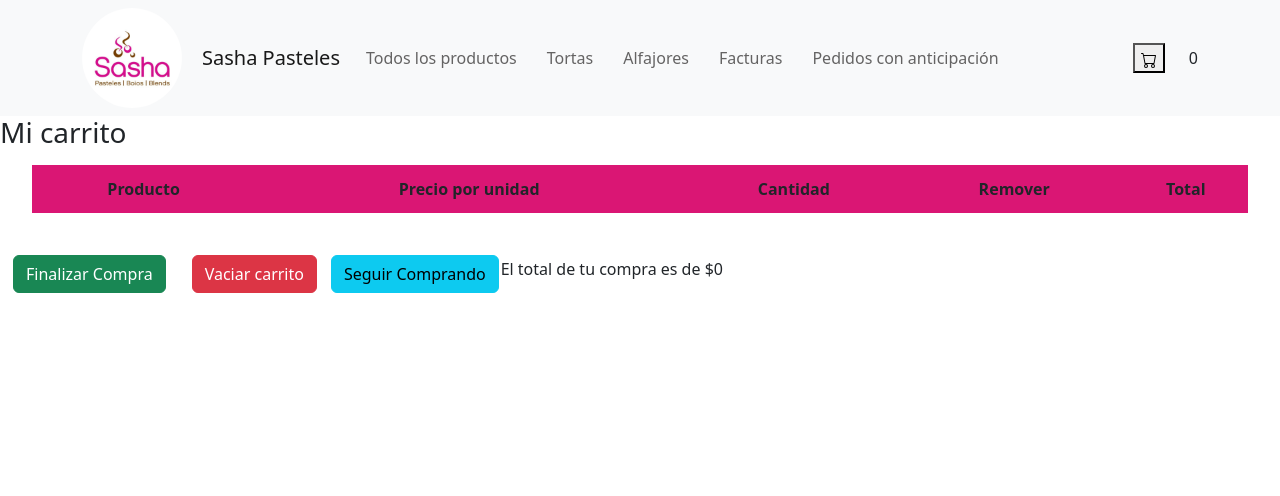
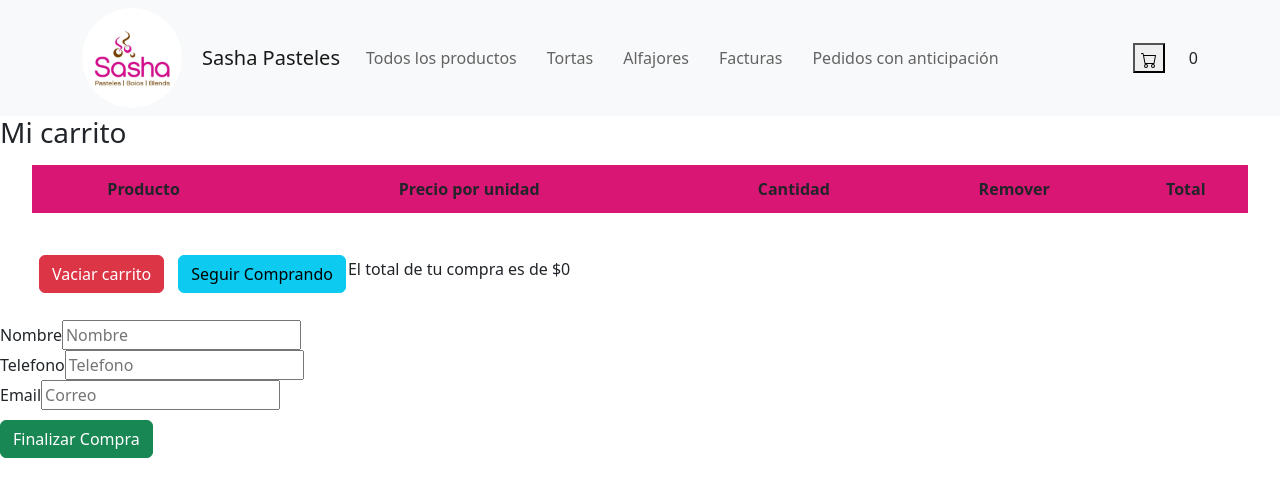
Before and after one commit to Denise-Molina/e-commerce_Molina, a React (Create React App) app: page /Cart in a window 1280 px wide. Shown: the top 496 px of the page. Built offline with nearby package versions, Linux system fonts and the light colour scheme.

Commit message:
formulario

```diff
--- a/src/App.js
+++ b/src/App.js
@@ -6,10 +6,9 @@ import ItemListContainer from "./components/ItemListContainer";
 import ItemDetailContainer from "./components/ItemDetailContainer";
 import CartContextProvider from "./components/cartContext";
 import CartView from "./components/CartView";
-
+import Checkout from "./components/Checkout";
 
 function App() {
-
   return (
     <CartContextProvider>
       <div className="App">
@@ -21,7 +20,8 @@ function App() {
             <Route path="/" element={<ItemListContainer />} />
             <Route path="/categoria/:cat" element={<ItemListContainer />} />
             <Route path="/detalle/:itemId" element={<ItemDetailContainer />} />
-            <Route path="/Cart/" element={ <CartView />} />
+            <Route path="/Cart/" element={<CartView />} />
+            <Route path="/Checkout/:orderid" element={<Checkout />} />
             <Route path="*" element={<h1>Error 404: Te perdiste</h1>} />
           </Routes>
           <FlexWrapper></FlexWrapper>
--- a/src/components/CartView.jsx
+++ b/src/components/CartView.jsx
@@ -1,10 +1,11 @@
 import React from "react";
 import { useContext } from "react";
 import { cartContext } from "./cartContext";
-import { createBuyOrder } from "../firestore";
+//import { createBuyOrder } from "../firestore";
 import Button from "react-bootstrap/Button";
-import Swal from "sweetalert2";
+//import Swal from "sweetalert2";
 import { Link } from "react-router-dom";
+import CheckoutForm from "./CheckoutForm";
 
 function CartView() {
   const context = useContext(cartContext);
@@ -12,7 +13,7 @@ function CartView() {
 
   const total = getTotal();
   console.log(cart);
-
+/*
   function handleCheckout() {
     const orderData = {
       buyer: {
@@ -28,7 +29,7 @@ function CartView() {
       emptyCart();
     });
   }
-
+*/
   return (
     <>
       <div>
@@ -67,9 +68,10 @@ function CartView() {
           <table>
             <tr className="cartList_row">
               <td className="btn">
-                <Button variant="success" onClick={handleCheckout}>
+                {  /*              <Button variant="success" onClick={handleCheckout}>
                   Finalizar Compra
-                </Button>
+          </Button>*/}
+
               </td>
               <td className="btn">
                 <Button variant="danger" onClick={emptyCart}>
@@ -86,7 +88,9 @@ function CartView() {
               </td>
             </tr>
           </table>
+
         </div>
+        <CheckoutForm />
       </div>
     </>
   );
--- /dev/null
+++ b/src/components/Checkout.jsx
@@ -0,0 +1,12 @@
+import React from "react";
+
+function Checkout() {
+  return (
+    <div>
+      <h2>Tu compra se ha realizado con exito!</h2>
+      <h4>Muchas gracias por comprar el Sasha pasteles</h4>
+    </div>
+  );
+}
+
+export default Checkout;
--- /dev/null
+++ b/src/components/CheckoutForm.jsx
@@ -0,0 +1,85 @@
+import React, { useState } from "react";
+import { useNavigate } from "react-router-dom";
+import { useContext } from "react";
+import { cartContext } from "./cartContext";
+import Button from "react-bootstrap/Button";
+import { createBuyOrder } from "../firestore";
+
+function CheckoutForm() {
+  const [dataForm, setDataForm] = useState({
+    name: "",
+    phone: "",
+    email: "",
+  });
+
+  const navigate = useNavigate();
+  const context = useContext(cartContext);
+  const { cart, getTotal } = context;
+
+  function handleCheckout(event) {
+    event.preventDefault();
+    const orderData = {
+      buyer: dataForm,
+      items: cart,
+      date: new Date(),
+      total: getTotal(),
+    };
+    createBuyOrder(orderData).then((orderid) => {
+      navigate(`/checkout/${orderid}`);
+    });
+  }
+
+  function inputChangeHandler(event) {
+    let inputName = event.target.name;
+    let value = event.target.value;
+
+    const newDataForm = { ...dataForm };
+    newDataForm[inputName] = value;
+    setDataForm(newDataForm);
+  }
+
+  return (
+    <div className="form-container">
+      <form onSubmit={handleCheckout}>
+        <div className="form-item">
+            <label htmlFor="name">Nombre</label>
+            <input value={dataForm.name}
+            onChange={inputChangeHandler}
+            name="name"
+            type="text"
+            placeholder="Nombre"
+            required />
+        </div>
+
+        <div className="form-item">
+          <label htmlFor="telefono">Telefono</label>
+          <input
+            value={dataForm.phone}
+            onChange={inputChangeHandler}
+            name="phone"
+            type="text"
+            placeholder="Telefono"
+            required
+          />
+        </div>
+
+        <div className="form-item">
+          <label htmlFor="email">Email</label>
+          <input
+            value={dataForm.email}
+            onChange={inputChangeHandler}
+            name="email"
+            type="text"
+            placeholder="Correo"
+            required
+          />
+        </div>
+        <Button type="submit" variant="success" onClick={handleCheckout}>
+                  Finalizar Compra
+          </Button>
+      </form>
+    </div>
+  );
+}
+
+export default CheckoutForm;
```
